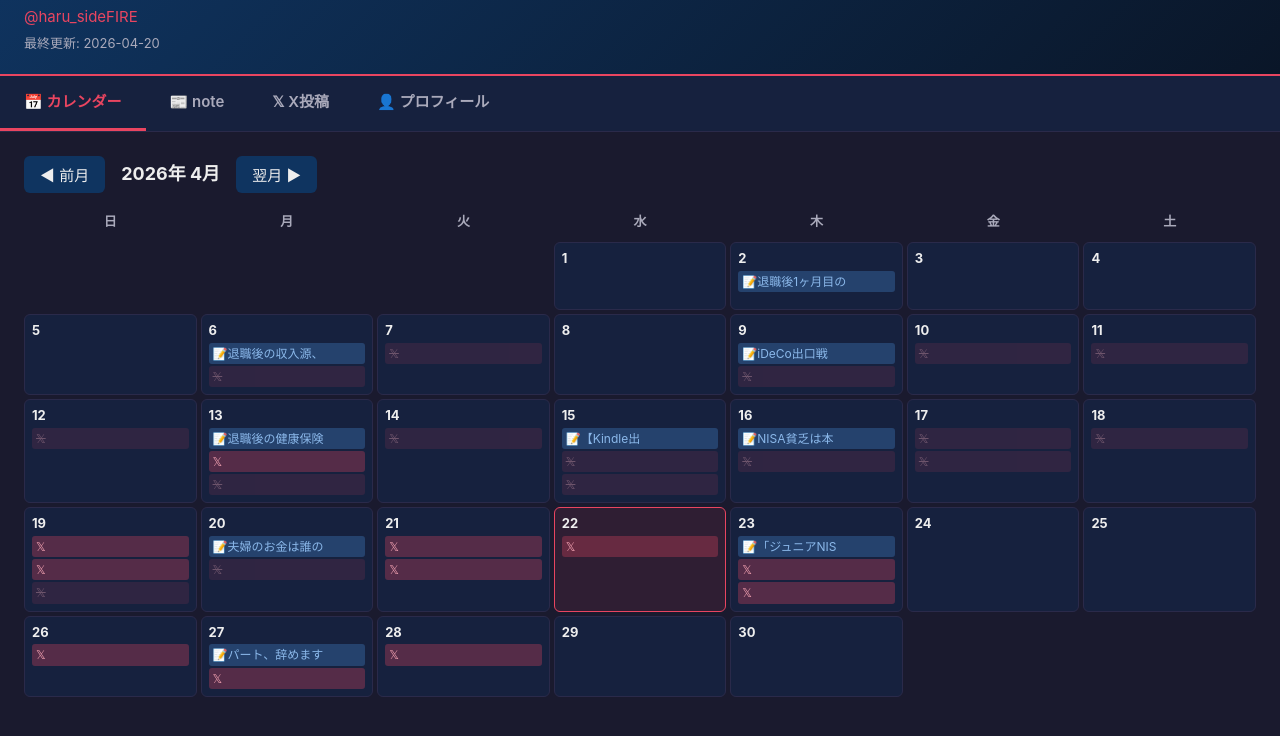
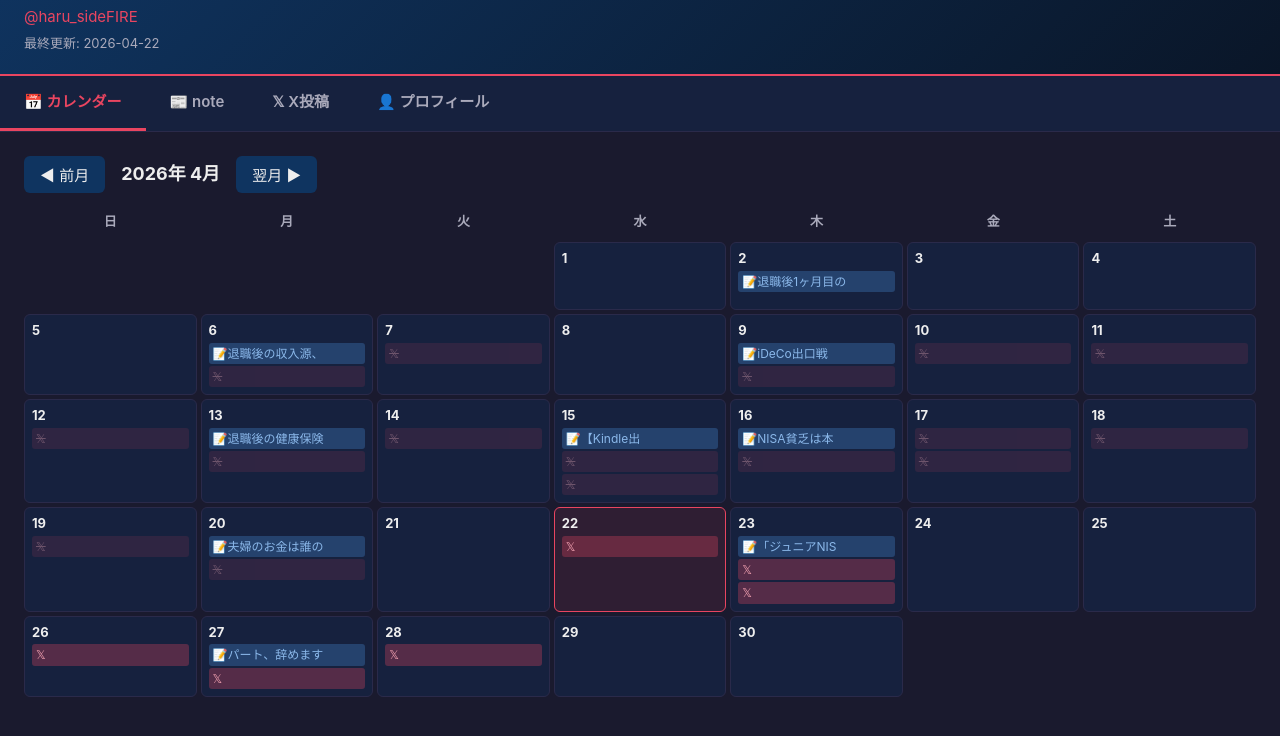
Before and after one commit to haru-sidefire/fire-dashboard, a plain HTML site: page index.html in a window 1280 px wide. Shown: the part 52-788 px from the top of the page. Drawn offline with Linux system fonts and the light colour scheme.

Commit message:
Dashboard update 2026-04-22
- X投稿5件をstock化（日付指定なし・在庫扱いに変更）
  (ID 10 お金の大学, ID 12 ほったらかし投資術, ID 13 定年後のお金, ID 18 iDeCo Kindle, ID 22 ジュニアNISA予告)
- lastUpdated: 2026-04-20 → 2026-04-22
- 記事9 amazonEmbed を3冊併記化（村上本＋漫画バビロン＋iDeCo本）
- 漫画バビロンのアフィリリンク修正: 4vlJ0XZ → 41OzOOc
  (4vlJ0XZは実体が『定年後のお金』であったため差替)

Co-Authored-By: Claude Opus 4.7 (1M context) <noreply@anthropic.com>

```diff
--- a/index.html
+++ b/index.html
@@ -324,7 +324,7 @@ body {
 const DASHBOARD_DATA = {
 
   // --- 最終更新日 ---
-  lastUpdated: "2026-04-20",
+  lastUpdated: "2026-04-22",
 
   // --- プロフィール ---
   profile: {
@@ -427,7 +427,7 @@ const DASHBOARD_DATA = {
       tags: ["#サイドFIRE", "#FIRE", "#50代", "#新NISA", "#こどもNISA", "#ジュニアNISA", "#子育て", "#家族の資産運用"],
       summary: "娘のジュニアNISA80万円が149.1万円(+86.4%)に育った実績と、「もっと早く知ってればよかった」という後悔。2027年1月開始予定こどもNISA(年60万×10年=600万、贈与110万枠内に収まる)の活用計画。3%/5%/7%複利で17歳末・38歳時点までシミュレーション(5%で2,747万円)。夫NISA+妻NISA+こどもNISAの「家族NISA戦略完成形」。前回妻NISA記事の伏線回収。",
       noteUrl: "https://note.com/lucid_zinnia7777/n/n418d01a7f134",
-      amazonEmbed: "『いま君に伝えたいお金の話』(村上世彰)",
+      amazonEmbed: "『いま君に伝えたいお金の話』(村上世彰)、『漫画 バビロン大富豪の教え』、『知らないと損する 退職・iDeCo出口戦略完全ガイド』",
     },
     {
       id: 10,
@@ -554,7 +554,8 @@ const DASHBOARD_DATA = {
     },
     {
       id: 10,
-      date: "2026-04-13",
+      type: "stock",
+      date: "",
       status: "scheduled",
       text: "退職して気づいた一冊。\n\n『お金の大学』の「目的別口座で見える化」の章。\n会社員時代は流してたのに、収入が不安定になった瞬間「これだ」と腹落ち。\n\n50代で気づくのは遅い📚\n\n▼Amazon\nhttps://amzn.to/4t3dgp3\n\n#PR #サイドFIRE #50代",
       linkedArticle: null,
@@ -575,14 +576,16 @@ const DASHBOARD_DATA = {
     },
     {
       id: 12,
-      date: "2026-04-19",
+      type: "stock",
+      date: "",
       status: "scheduled",
       text: "退職前に一番救われた本。\n\n山崎元『ほったらかし投資術』\n\n結論：オルカン or S&P500を積立てて放置。\n\n50代で迷子の人こそ📚\n¥990で一生モノ。\n\n▼Amazon\nhttps://amzn.to/41mqSj1\n\n#PR #インデックス投資 #FIRE",
       linkedArticle: null,
     },
     {
       id: 13,
-      date: "2026-04-21",
+      type: "stock",
+      date: "",
       status: "scheduled",
       text: "50代退職組の必読書。\n\n大江英樹『「定年後」のお金の不安をなくす』\n\n年金・退職金・iDeCo出口・医療費…\n落とし穴を全部事前に教えてくれる📚\n\n退職後マネー実務の決定版。\n\n▼Amazon\nhttps://amzn.to/3Q50Qyc\n\n#PR #50代 #iDeCo",
       linkedArticle: null,
@@ -591,7 +594,7 @@ const DASHBOARD_DATA = {
       id: 14,
       date: "2026-04-23",
       status: "scheduled",
-      text: "娘にも読ませたい1冊。\n\n『漫画 バビロン大富豪の教え』\n\n「収入の10分の1を貯金せよ」\n2000年以上前から答えは決まってた📚\n\n漫画なら子どもと一緒に読める。\n\n▼Amazon\nhttps://amzn.to/4vlJ0XZ\n\n#PR #資産形成 #FIRE #50代",
+      text: "娘にも読ませたい1冊。\n\n『漫画 バビロン大富豪の教え』\n\n「収入の10分の1を貯金せよ」\n2000年以上前から答えは決まってた📚\n\n漫画なら子どもと一緒に読める。\n\n▼Amazon\nhttps://amzn.to/41OzOOc\n\n#PR #資産形成 #FIRE #50代",
       linkedArticle: null,
     },
     // --- Kindle出版 告知ポスト ---
@@ -611,7 +614,8 @@ const DASHBOARD_DATA = {
     },
     {
       id: 18,
-      date: "2026-04-19",
+      type: "stock",
+      date: "",
       status: "scheduled",
       text: "退職前に知りたかった。\n\n・退職金とiDeCo、受け取る「順番」で税金が変わる\n・退職所得控除の「10年ルール」\n・一時金vs年金、どっちが得？\n\n全部まとめてKindleに書きました📕\n¥350です。\n\n▼Amazon\nhttps://amzn.to/4tHe5nc\n\n#PR #iDeCo #退職金 #出口戦略 #50代 #FIRE",
       linkedArticle: 12,
@@ -640,7 +644,8 @@ const DASHBOARD_DATA = {
     },
     {
       id: 22,
-      date: "2026-04-21",
+      type: "stock",
+      date: "",
       status: "scheduled",
       text: "娘が生まれたのは2018年。\n\nジュニアNISA廃止まで、\n丸6年使えたはずなのに\n実際使えたのは最後の1年だけ。\n\n80万円しか入れられなかった、\nという小さな後悔。\n\nでも、その80万円が今…？\n\n続きは木曜のnoteで📝\n\n#ジュニアNISA #こどもNISA #FIRE",
       linkedArticle: 9,
```
